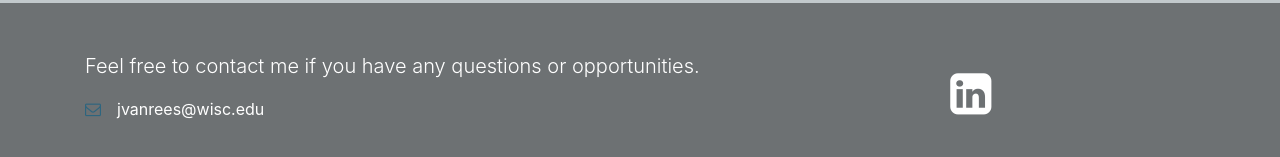
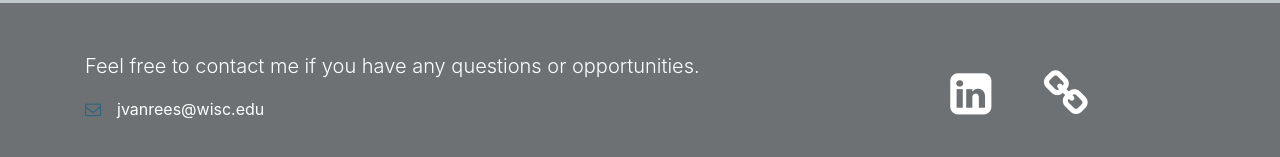
Before and after one commit to jvanrees/jvanrees.github.io, a plain HTML site: page index.html in a window 1280 px wide. Shown: the part 3783-3940 px from the top of the page. Drawn offline with nearby package versions, Linux system fonts and the light colour scheme.

Commit message:
test (#3)

```diff
--- a/index.html
+++ b/index.html
@@ -643,6 +643,10 @@ For GEOG 576 at Wisconsin we were tasked to create a disaster management applica
 				<a href="https://www.linkedin.com/in/jeffrey-van-rees-26b886116/" target="_blank"><i
 								class="fa fa-fw fa-linkedin-square text-white fa-3x"></i></a>
 			</div>
+			<div class="col-4 col-md-1 align-self-center">
+				<a href="index2.html" target="_blank"><i
+								class="fa fa-fw fa-link text-white fa-3x"></i></a>
+			</div>
 		</div>
 	</div>
 </div>
```
